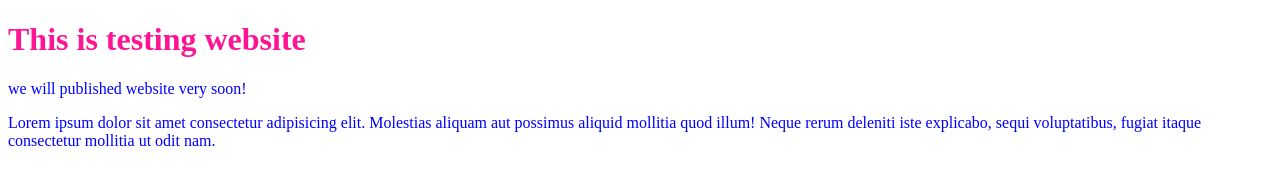
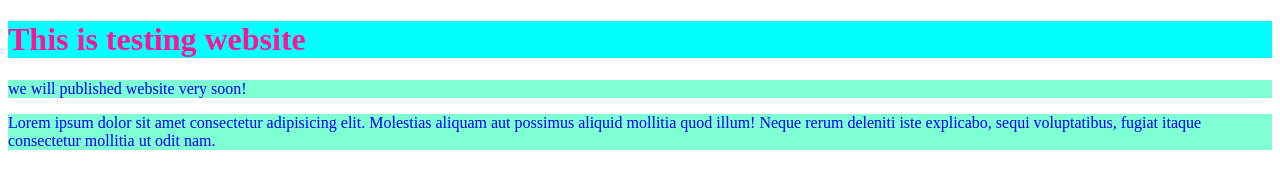
Before and after one commit to iRL11/cv, a plain HTML site: page index.html in a window 1280 px wide. Drawn offline with Linux system fonts and the light colour scheme.

Commit message:
change background

```diff
--- a/style.css
+++ b/style.css
@@ -1,7 +1,9 @@
 p{
     color: blue;
+    background-color: aquamarine;
 }
 
 h1{
     color: deeppink;
+    background-color: aqua;
 }
```
